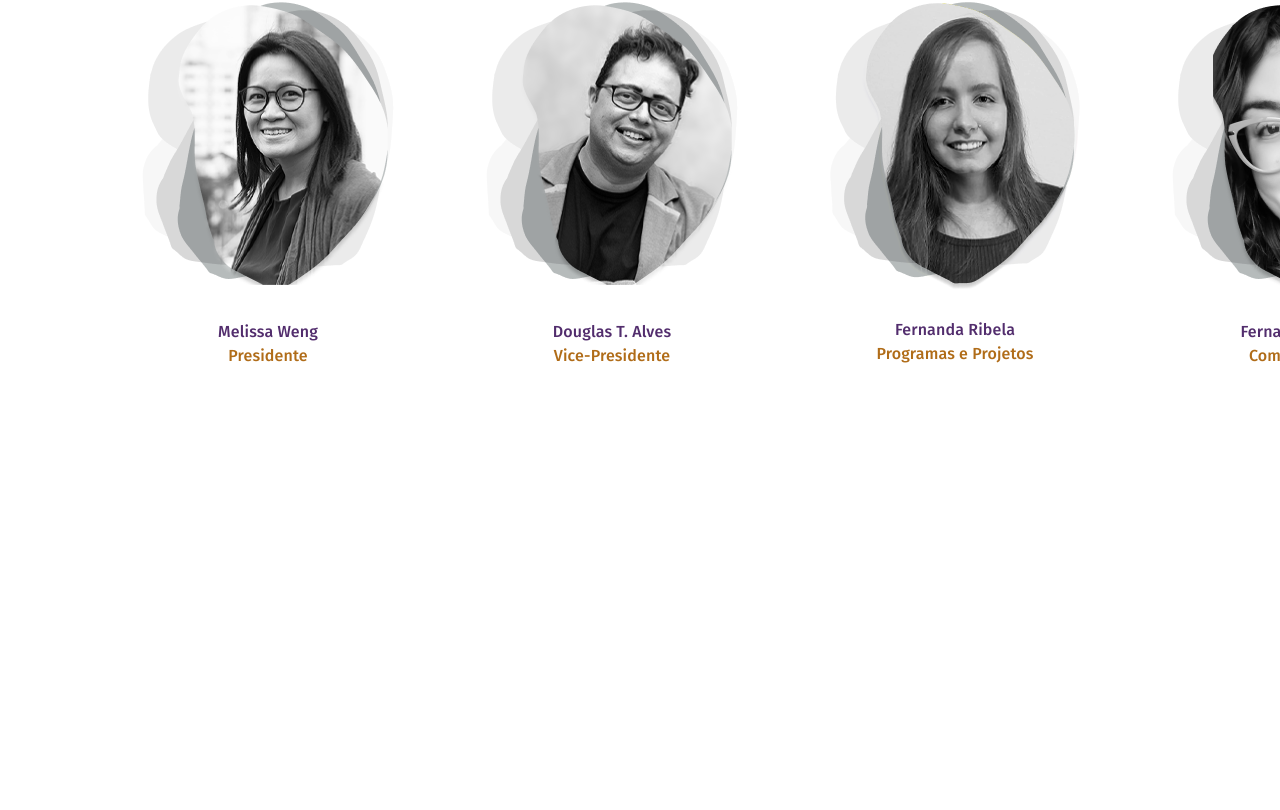
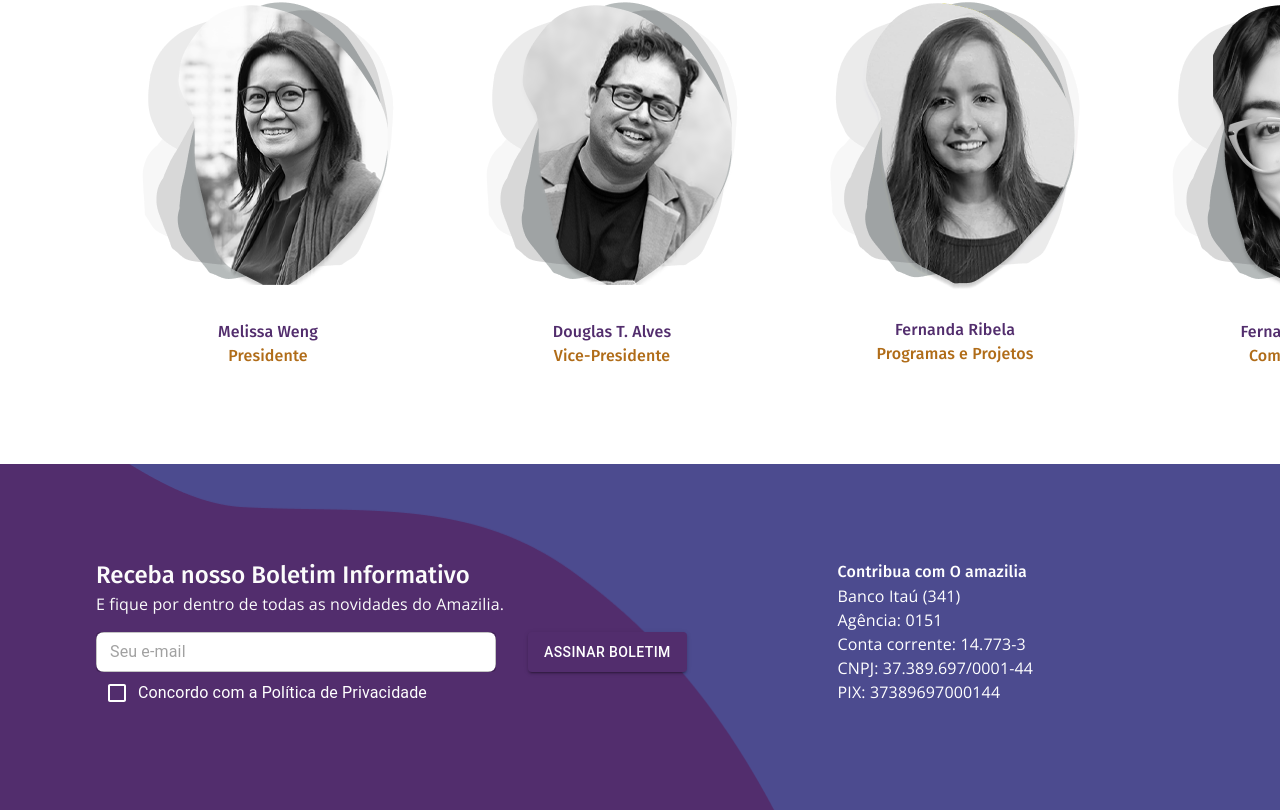
Before and after one commit to institutoamazilia/amazilia, a React (Vite) app: page / in a window 1280 px wide. Shown: the part 4311-5121 px from the top of the page. Before the commit the page ends 4775 px from the top, so only its background shows below. Built offline with nearby package versions, Linux system fonts and the light colour scheme.

Commit message:
footer 60%

```diff
--- /dev/null
+++ b/src/components/footer/Footer.tsx
@@ -0,0 +1,40 @@
+import { Box, Divider, IconButton } from '@mui/material'
+import Button from '@mui/material/Button/Button'
+import Checkbox from '@mui/material/Checkbox/Checkbox'
+import FormControl from '@mui/material/FormControl/FormControl'
+import TextField from '@mui/material/TextField/TextField'
+import Typography from '@mui/material/Typography'
+import React from 'react'
+import background from '../../assets/footer-background.png'
+import Logo from '../../assets/logo.png'
+
+const BackgroundFooter= { backgroundImage: 'url('+background+')'}
+
+export default function Footer() {
+
+  return (
+    <Box id="footer" style={BackgroundFooter} sx={{objectFit: "contain"}}>
+      <Box sx={{padding: "6rem", display: "flex", justifyContent: "space-between"}}>
+        <Box>
+          <Typography fontFamily="Fira Sans" variant='h5'color="#FBFBFB">Receba nosso Boletim Informativo</Typography>
+          <Typography fontFamily="Open Sans" variant='body1'color="#FBFBFB">E fique por dentro de todas as novidades do Amazilia.</Typography>
+          <FormControl sx={{ display : "flex", flexDirection: "row", gap: "2rem", alignItems: "baseline"}}>
+            <TextField size='small'  sx={{ bgcolor: "white", borderRadius: "8px", width: 400, mt: "1rem"}} placeholder='Seu e-mail'/>
+            <Button sx={{ height:"40px"}} variant='contained'>assinar boletim</Button>
+
+          </FormControl>
+          <Box sx={{ display: "flex", alignItems: "center", color: "white"}}>
+            <Checkbox sx={{color: "white"}}/>
+            <Typography>Concordo com a Política de Privacidade</Typography>
+          </Box>
+        </Box>
+        <Box>
+          <Typography fontFamily="Fira Sans" color="white">Contribua com O amazilia</Typography>
+          <Typography fontFamily="Open Sans" color="white">Banco Itaú (341) <br/>Agência: 0151<br/>Conta corrente: 14.773-3<br/>CNPJ: 37.389.697/0001-44<br/>PIX: 37389697000144</Typography>
+        </Box>
+        <div></div>
+      </Box>
+
+    </Box>
+  )
+}
--- /dev/null
+++ b/src/components/footer/data.tsx
@@ -0,0 +1,4 @@
+export const data = {
+    title: "",
+
+}
--- a/src/pages/home/Home.tsx
+++ b/src/pages/home/Home.tsx
@@ -9,6 +9,7 @@ import Testimony from '../../components/testimony/Testimony'
 import Results from '../../components/results/Results'
 import Contribution from '../../components/contribution/Contribution'
 import Supporters from '../../components/supporters/Supporters'
+import Footer from '../../components/footer/Footer'
 
 export default function Home() {
   return (
@@ -22,6 +23,7 @@ export default function Home() {
         <Results/>
         <Contribution/>
         <Supporters/>
+        <Footer/>
     </div>
   )
 }
```
Also changed, not shown: src/assets/footer-background.png (added).
